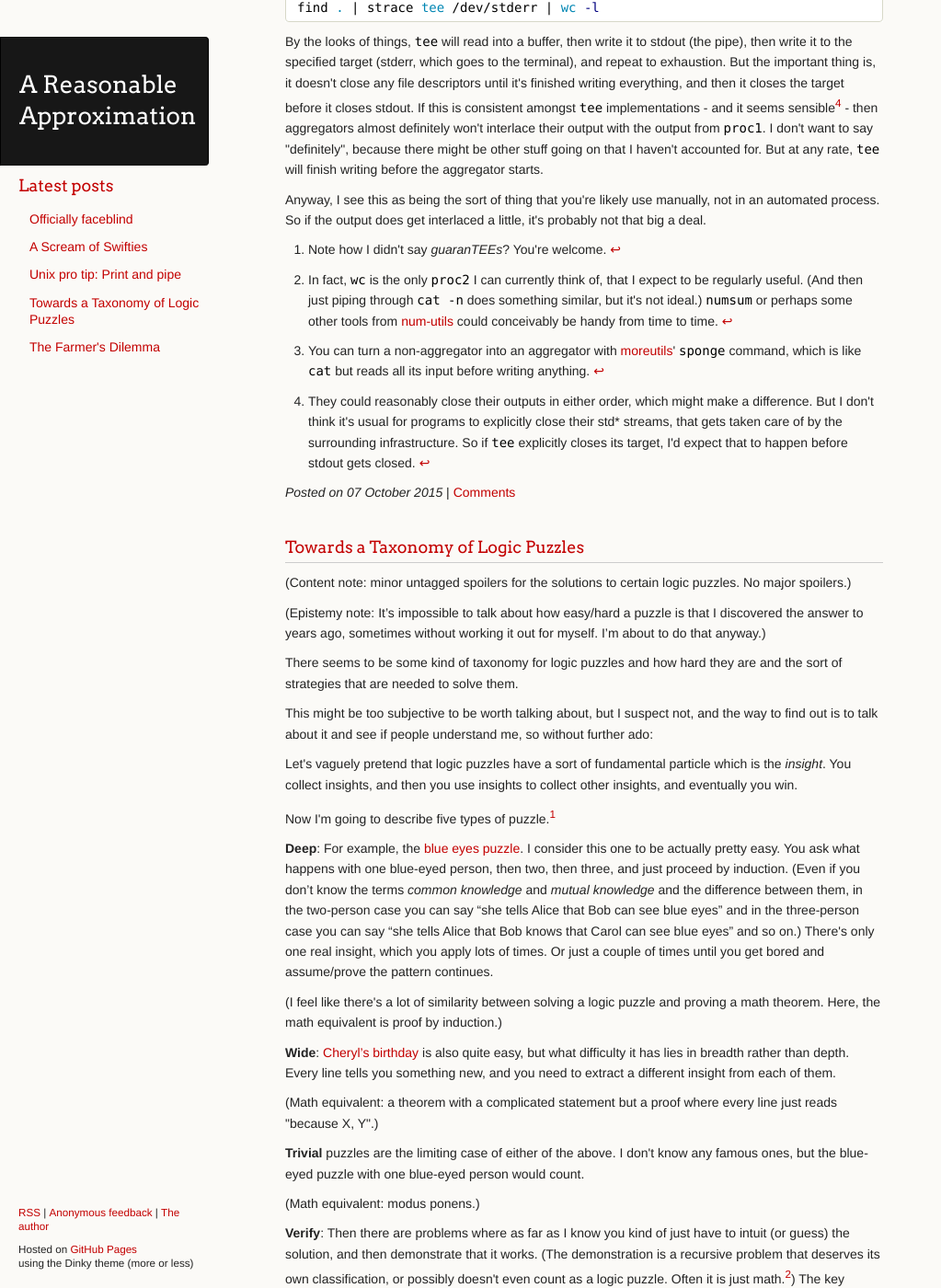
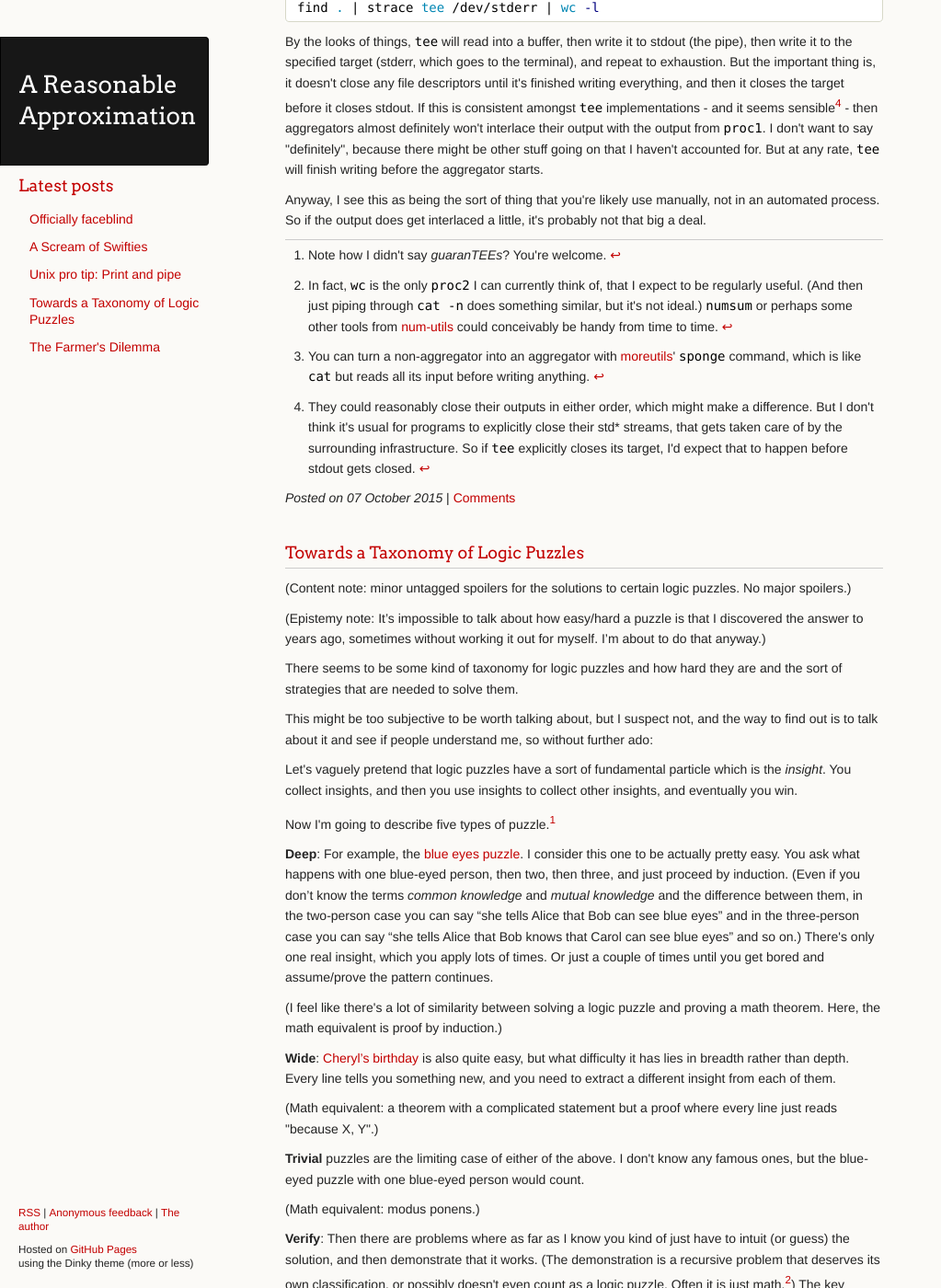
Before and after one commit to ChickenProp/chickenprop.github.com, a Jekyll site: the page built from index.html, in a window 1280 px wide and 1400 px high, scrolled down 3472 px. Shown: the whole window at 92% size, without its empty margins (0-1023 px from the left). Built offline with Jekyll 4.4.1, drawn with Linux system fonts in a browser that asks for light colours; nearby versions of some CDN libraries; formulas are drawn with MathJax 3; comment, search, counter and statistics services are not loaded.

Commit message:
Footnotes css.

```diff
--- a/stylesheets/styles.css
+++ b/stylesheets/styles.css
@@ -137,6 +137,11 @@ hr {
     background:#ccc;
     height:1px;
     margin: 15px 0px;
+}
+
+div.footnotes {
+    border-top: 1px solid #CCC;
+    padding-top: 5px;
 }
 
 spoiler {
```
